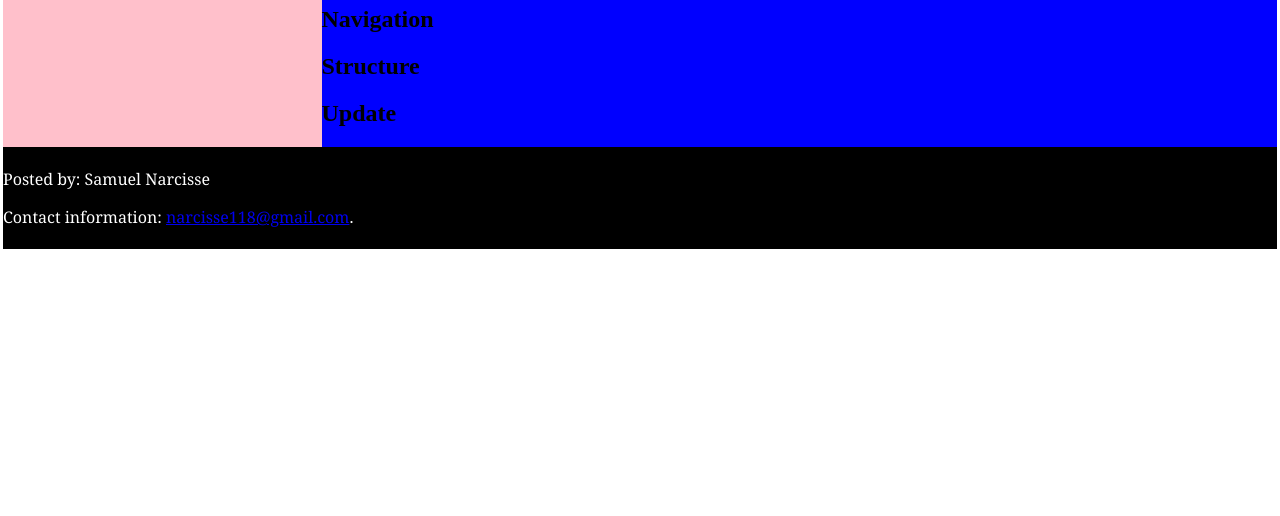
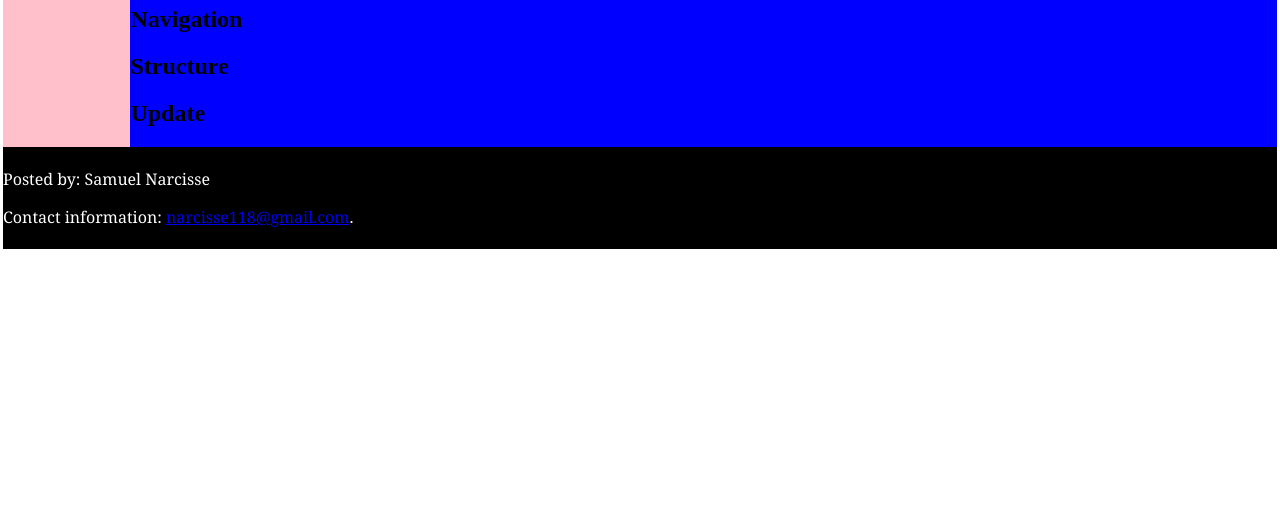
Before and after one commit to Weltgeist/CheatSheet, a plain HTML site: page index.html in a window 1280 px wide. Shown: the part 284-800 px from the top of the page. Drawn offline with Linux system fonts and the light colour scheme.

Commit message:
changed aspect ratio index and content

```diff
--- a/styles.css
+++ b/styles.css
@@ -35,11 +35,11 @@ main {
 }
 
 .index {
-  width: 25%;
+  width: 10%;
   background-color: pink;
 }
 
 .content {
-  width: 75%;
+  width: 90%;
   background-color: blue;
 }
```
